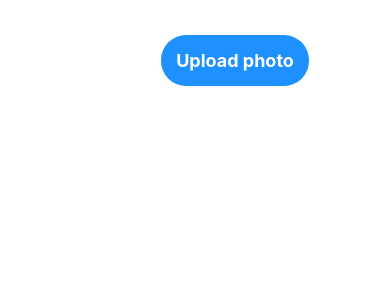
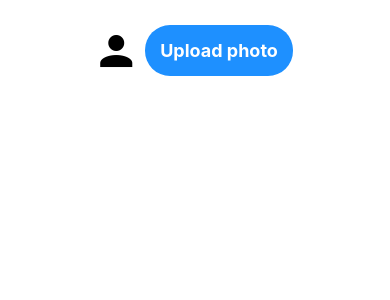
Before and after one commit to mahiv87/Apis-Beekeeper, a React Native app: screen / in a window 390 px wide. Shown: the top 300 px of the page. Built offline with nearby package versions, Linux system fonts and the light colour scheme.

Commit message:
added conditional rendering for profile pic

```diff
--- a/app/screens/UserMenu.js
+++ b/app/screens/UserMenu.js
@@ -28,8 +28,11 @@ export default function UserMenu() {
 	return (
 		<Screen>
 			<View style={[styles.buttonsContainer]}>
-				<Image source={{ uri: selectedImage }} style={styles.profilePic} />
-				{/* <MaterialCommunityIcons name="account" size={48} color="black" /> */}
+				{selectedImage !== null ? (
+					<Image source={{ uri: selectedImage }} style={styles.profilePic} />
+				) : (
+					<MaterialCommunityIcons name="account" size={48} color="black" />
+				)}
 				<Button title="Upload photo" color="secondary" onPress={pickImageAsync} />
 			</View>
 			<View></View>
@@ -46,8 +49,8 @@ const styles = StyleSheet.create({
 		padding: 20
 	},
 	profilePic: {
-		width: 80,
-		height: 80,
-		borderRadius: 40
+		width: 100,
+		height: 100,
+		borderRadius: 50
 	}
 });
```
